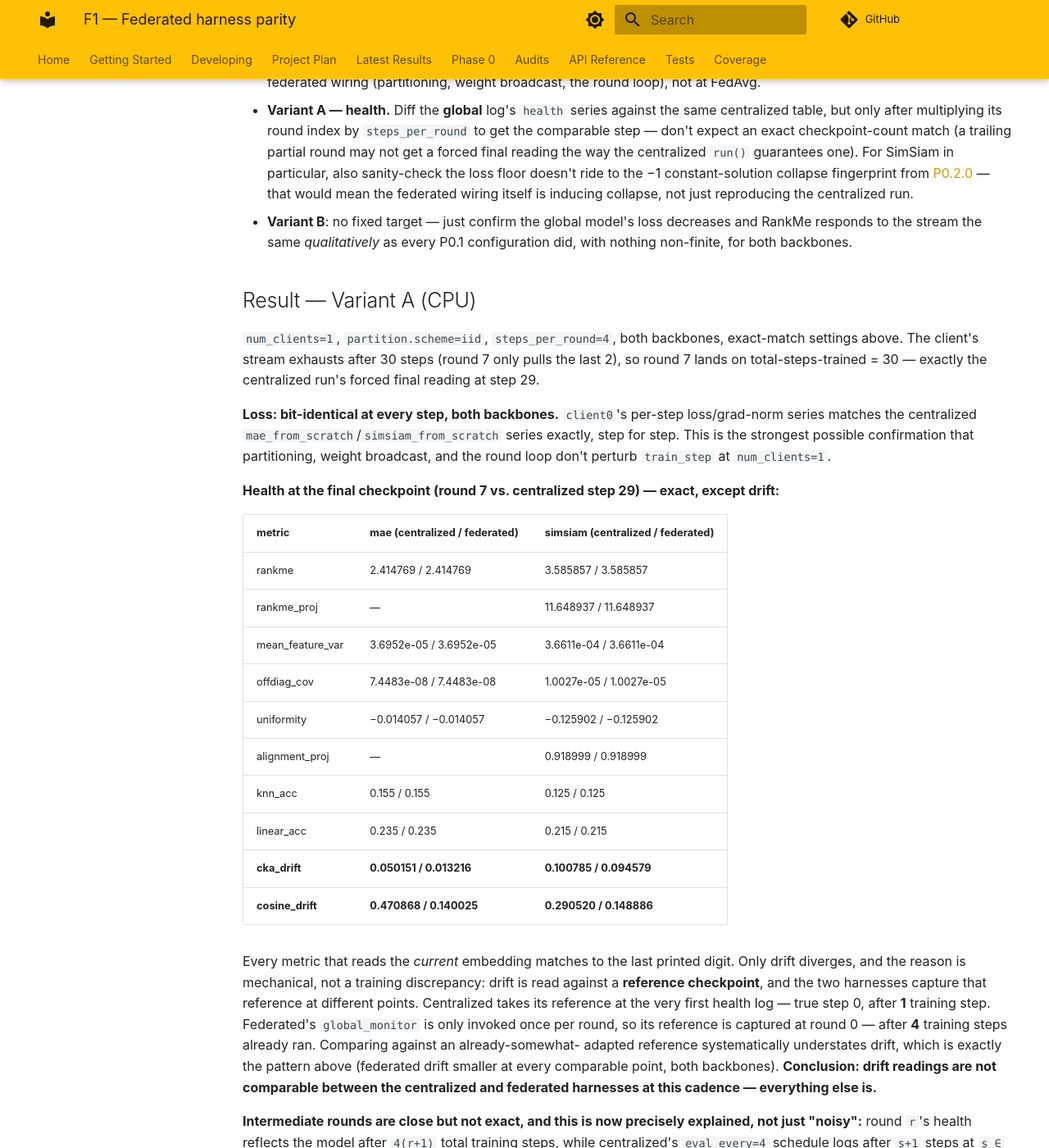
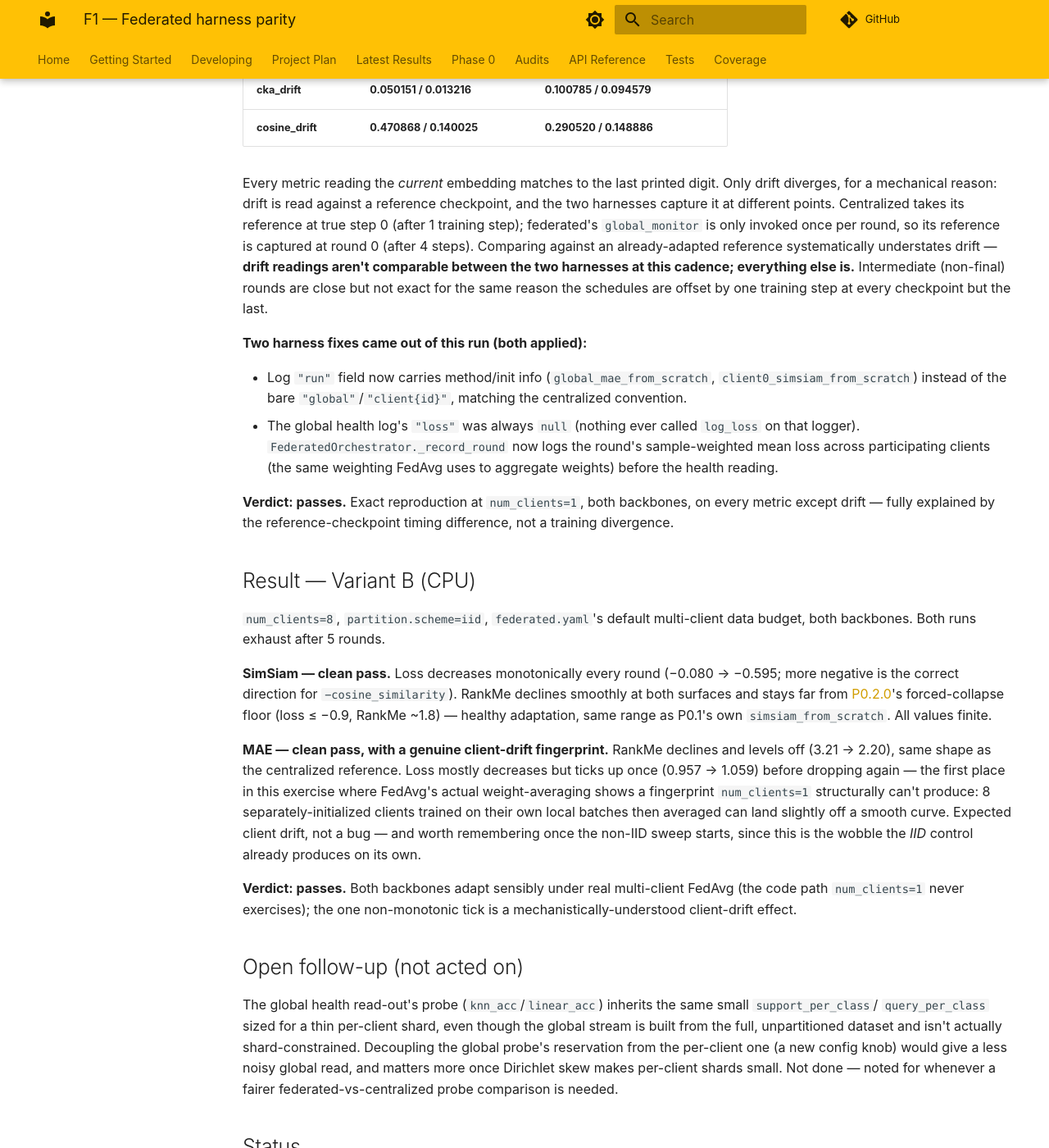
Before and after one commit to aidotse/cafl4ds, an MkDocs documentation site: the page built from docs/experiments/federated/F1.md, in a window 1280 px wide and 1400 px high, scrolled down 1933 px. Shown: the whole window at 82% size. Built offline with MkDocs 1.6.1 and Material for MkDocs 9.7.7, drawn with Linux system fonts in a browser that asks for light colours; comment, search, counter and statistics services are not loaded; some of the changed text lies outside the part shown.

Commit message:
finished results for basic iid federated experiments

````diff
--- a/docs/experiments/federated/F1.md
+++ b/docs/experiments/federated/F1.md
@@ -4,104 +4,59 @@ The first FL sub-study (see the [federated track overview](index.md)). Before an
 question is worth asking, the harness itself needs to reproduce the centralized reference it wraps
 ([P0.1](../phase0/P0.1.md)'s `from_scratch` tables) under degenerate settings where FedAvg either does nothing or
 should behave like one continuous model. This is the FL analogue of P0.1's own "does the loop run end-to-end" check —
-infrastructure validation, not a scientific result.
-
-Both `C`-factor backbones from P0.1 are covered, not just MAE: SimSiam is the collapse-*capable* method (predictor +
-stop-gradient), so it's the sharper check of whether FedAvg's periodic weight-averaging interacts badly with a method
-that already sits closer to a collapse failure mode — a question MAE's reconstruction objective can't raise.
+infrastructure validation, not a scientific result. Both `C`-factor backbones are covered: SimSiam is the
+collapse-*capable* method, so it's the sharper check of whether periodic weight-averaging interacts badly with a
+method already closer to a collapse failure mode — a question MAE's reconstruction objective can't raise.
 
 ## Two variants, two different bars
 
-The two runs below check different things and should be read differently:
+- **`num_clients=1` — exact reproduction.** FedAvg over one client is a no-op, and `partition_source` degenerates to
+    the original image order at `num_clients=1` for either scheme, so the client trains on identical data, same
+    order, same seed, through the same `train_step` code path centralized uses. Loss should match exactly.
+- **`partition.scheme=iid`, several clients — sanity check, not exact match.** Averaging several separately-trained
+    clients isn't identical to one continuous model even with no heterogeneity. The bar is qualitative: loss
+    decreases, RankMe responds to the stream, nothing diverges or NaNs.
 
-1. **`num_clients=1` — exact reproduction, but only for the loss series.** FedAvg over a single client is a no-op
-    (averaging one thing is that thing), and `partition_source` degenerates to the original image order for either
-    scheme at `num_clients=1` (checked in `cafl4ds/federated/partition.py`), so the client trains on bit-identical
-    data, in the same order, from the same seed, through the *same* `StreamingLoop.train_step` code path centralized
-    uses. So the **per-step loss** in the client's `run_log.jsonl` should match the centralized loss series closely.
-    **The health series does not line up automatically — this is a harness quirk, not noise to average away:**
-    `train_step` never calls the monitor itself; health is only logged inside `StreamingLoop.run()`'s own
-    `step % eval_every == 0` gate ([loop.py](../../../cafl4ds/loop.py)). The federated client is driven by
-    `train_round`, which calls `train_step` directly and never `run()` — so `eval_every` has **no effect** on the
-    federated path. The only health reading federated does is the orchestrator's own once-per-`steps_per_round`
-    measurement of the aggregated model, logged under the **round index** (not the true step count) with `era`
-    always `-1` (never the true era). So: match `steps_per_round` to the cadence you want checkpoints at, and
-    multiply the logged round index by `steps_per_round` to get the comparable true step — don't expect the raw
-    `step`/`era` columns to align, and don't expect a forced final-step reading the way `run()`'s `_finalize` gives
-    the centralized log. If the loss series matches but health checkpoints look sparse/misaligned, that's expected;
-    if the loss series itself diverges, the bug is in the federated wiring (partitioning, weight broadcast, the round
-    loop), not in FedAvg as an algorithm.
-2. **`partition.scheme=iid`, several clients — sanity check, not exact match.** Splitting the *same* IID data across
-    several clients and periodically averaging their weights is **not** mathematically identical to one continuous
-    model, even with no heterogeneity: each client takes several local steps between averages, so the trajectory is a
-    genuine (if mild) approximation. The bar here is qualitative — loss should still decrease, RankMe should still
-    respond to the stream, nothing should diverge or NaN — not that the numbers land on the centralized table.
+**A harness quirk that affects reading health, not training itself:** the federated client calls `train_step`
+directly (never `StreamingLoop.run()`), so `eval_every` has no effect on the federated path. Health is instead read
+once per round by the orchestrator, tagged by **round index** (not the true step count) with `era` always `-1`. Set
+`steps_per_round` to the cadence you want, and multiply the round index by it to get the comparable true step.
 
 ## How to run
 
-Centralized reference (already established, [P0.1](../phase0/P0.1.md)):
-
 ```bash
+# Centralized reference (P0.1):
 uv run python scripts/run_loop.py ssl=mae eval_every=4 data_root=data/stl10
 uv run python scripts/run_loop.py ssl=simsiam eval_every=4 data_root=data/stl10
-```
 
-**Variant A — `num_clients=1`, exact-match settings** (mirrors the centralized run's data budget and reservations
-exactly, so the two loss series should be directly comparable; `steps_per_round=4` matches the centralized
-`eval_every=4` cadence for the health checkpoints — note `eval_every` itself does nothing here, see above):
-
-```bash
+# Variant A — num_clients=1, exact-match settings (steps_per_round=4 mirrors eval_every=4):
 uv run python scripts/run_federated.py ssl=mae init=from_scratch num_clients=1 partition.scheme=iid \
     steps_per_round=4 data_root=data/stl10 \
     max_per_class=120 max_train_per_class=80 \
     support_per_class=20 query_per_class=20 era_eval_per_class=10
-
-
 uv run python scripts/run_federated.py ssl=simsiam init=from_scratch num_clients=1 partition.scheme=iid \
     steps_per_round=4 data_root=data/stl10 \
     max_per_class=120 max_train_per_class=80 \
     support_per_class=20 query_per_class=20 era_eval_per_class=10
-```
 
-**Variant B — `partition.scheme=iid`, 8 clients** (uses `federated.yaml`'s own multi-client data budget —
-`max_per_class=500`, `support_per_class=5`, `query_per_class=5`, `era_eval_per_class=2` — sized for a shard rather
-than the full centralized dataset; do not expect it to reproduce the centralized numbers, see above):
-
-```bash
+# Variant B — partition.scheme=iid, 8 clients (federated.yaml's own multi-client data budget):
 uv run python scripts/run_federated.py ssl=mae init=from_scratch num_clients=8 partition.scheme=iid \
     data_root=data/stl10
-
 uv run python scripts/run_federated.py ssl=simsiam init=from_scratch num_clients=8 partition.scheme=iid \
     data_root=data/stl10
 ```
 
-## What to compare
-
-Each run writes `run_log.jsonl` (centralized: one file; federated: one per client plus `global_*run_log.jsonl` for
-the aggregated model) to its Hydra run dir. Read the logs back with `cafl4ds.run_log.read_run` / `tabulate` (as in
-[P0.1](../phase0/P0.1.md#how-to-run)):
-
-- **Variant A — loss.** Diff the **client's** `loss` series (per training step, real step/era) against the matching
-    centralized table (`mae_from_scratch` or `simsiam_from_scratch`) — this is the row-for-row comparison. A
-    material mismatch points at the federated wiring (partitioning, weight broadcast, the round loop), not at FedAvg.
-- **Variant A — health.** Diff the **global** log's `health` series against the same centralized table, but only
-    after multiplying its round index by `steps_per_round` to get the comparable step — don't expect an exact
-    checkpoint-count match (a trailing partial round may not get a forced final reading the way the centralized
-    `run()` guarantees one). For SimSiam in particular, also sanity-check the loss floor doesn't ride to the −1
-    constant-solution collapse fingerprint from [P0.2.0](../phase0/P0.2.0.md) — that would mean the federated wiring
-    itself is inducing collapse, not just reproducing the centralized run.
-- **Variant B**: no fixed target — just confirm the global model's loss decreases and RankMe responds to the stream
-    the same *qualitatively* as every P0.1 configuration did, with nothing non-finite, for both backbones.
+Each run writes `run_log.jsonl` (federated: one per client plus `global_*run_log.jsonl` for the aggregated model) to
+its Hydra run dir; read back with `cafl4ds.run_log.read_run`/`tabulate` as in [P0.1](../phase0/P0.1.md#how-to-run).
 
 ## Result — Variant A (CPU)
 
-`num_clients=1`, `partition.scheme=iid`, `steps_per_round=4`, both backbones, exact-match settings above. The
-client's stream exhausts after 30 steps (round 7 only pulls the last 2), so round 7 lands on total-steps-trained =
-30 — exactly the centralized run's forced final reading at step 29.
+`num_clients=1`, `steps_per_round=4`, exact-match settings, both backbones. The stream exhausts at 30 steps (round 7
+pulls the last 2), landing exactly on the centralized run's forced final reading at step 29.
 
-**Loss: bit-identical at every step, both backbones.** `client0`'s per-step loss/grad-norm series matches the
-centralized `mae_from_scratch`/`simsiam_from_scratch` series exactly, step for step. This is the strongest possible
-confirmation that partitioning, weight broadcast, and the round loop don't perturb `train_step` at `num_clients=1`.
+**Loss: bit-identical at every step, both backbones.** `client0`'s per-step loss/grad-norm matches the centralized
+series exactly — the strongest possible confirmation that partitioning, weight broadcast, and the round loop don't
+perturb `train_step` at `num_clients=1`.
 
 **Health at the final checkpoint (round 7 vs. centralized step 29) — exact, except drift:**
 
@@ -118,31 +73,54 @@ confirmation that partitioning, weight broadcast, and the round loop don't pertu
 | **cka_drift** | **0.050151 / 0.013216** | **0.100785 / 0.094579** |
 | **cosine_drift** | **0.470868 / 0.140025** | **0.290520 / 0.148886** |
 
-Every metric that reads the *current* embedding matches to the last printed digit. Only drift diverges, and the
-reason is mechanical, not a training discrepancy: drift is read against a **reference checkpoint**, and the two
-harnesses capture that reference at different points. Centralized takes its reference at the very first health log
-— true step 0, after **1** training step. Federated's `global_monitor` is only invoked once per round, so its
-reference is captured at round 0 — after **4** training steps already ran. Comparing against an already-somewhat-
-adapted reference systematically understates drift, which is exactly the pattern above (federated drift smaller at
-every comparable point, both backbones). **Conclusion: drift readings are not comparable between the centralized and
-federated harnesses at this cadence — everything else is.**
+Every metric reading the *current* embedding matches to the last printed digit. Only drift diverges, for a
+mechanical reason: drift is read against a reference checkpoint, and the two harnesses capture it at different
+points. Centralized takes its reference at true step 0 (after 1 training step); federated's `global_monitor` is
+only invoked once per round, so its reference is captured at round 0 (after 4 steps). Comparing against an
+already-adapted reference systematically understates drift — **drift readings aren't comparable between the two
+harnesses at this cadence; everything else is.** Intermediate (non-final) rounds are close but not exact for the
+same reason the schedules are offset by one training step at every checkpoint but the last.
 
-**Intermediate rounds are close but not exact, and this is now precisely explained, not just "noisy":** round `r`'s
-health reflects the model after `4(r+1)` total training steps, while centralized's `eval_every=4` schedule logs
-after `s+1` steps at `s ∈ {0, 4, 8, ...}`. Those two schedules sit one training step apart at every checkpoint except
-the last, where the stream's exhaustion (30 steps, divisible by neither schedule's stride in a way that would
-otherwise misalign them) happens to line the two up exactly.
+**Two harness fixes came out of this run (both applied):**
 
-**Minor harness observation (not yet acted on):** the federated global log's `"run"` field is always the literal
-string `"global"`, with no method/config info — unlike the centralized run's `"run": "mae_from_scratch"` — making
-the two harder to tell apart when comparing raw log lines across backbones. Worth a small logging fix later
-(`scripts/run_federated.py`'s `RunLogger(..., run_name="global")` call), not addressed here.
+- Log `"run"` field now carries method/init info (`global_mae_from_scratch`, `client0_simsiam_from_scratch`)
+    instead of the bare `"global"`/`"client{id}"`, matching the centralized convention.
+- The global health log's `"loss"` was always `null` (nothing ever called `log_loss` on that logger).
+    `FederatedOrchestrator._record_round` now logs the round's sample-weighted mean loss across participating
+    clients (the same weighting FedAvg uses to aggregate weights) before the health reading.
 
-**Verdict: F1 Variant A passes.** The federated harness reproduces the centralized reference exactly at
-`num_clients=1`, for both backbones, on every metric except drift — and the drift gap is fully explained by a
-reference-checkpoint timing difference rather than by any divergence in training. Variant B (multi-client IID) is
-still pending.
+**Verdict: passes.** Exact reproduction at `num_clients=1`, both backbones, on every metric except drift — fully
+explained by the reference-checkpoint timing difference, not a training divergence.
+
+## Result — Variant B (CPU)
+
+`num_clients=8`, `partition.scheme=iid`, `federated.yaml`'s default multi-client data budget, both backbones. Both
+runs exhaust after 5 rounds.
+
+**SimSiam — clean pass.** Loss decreases monotonically every round (−0.080 → −0.595; more negative is the correct
+direction for `−cosine_similarity`). RankMe declines smoothly at both surfaces and stays far from
+[P0.2.0](../phase0/P0.2.0.md)'s forced-collapse floor (loss ≤ −0.9, RankMe ~1.8) — healthy adaptation, same range as
+P0.1's own `simsiam_from_scratch`. All values finite.
+
+**MAE — clean pass, with a genuine client-drift fingerprint.** RankMe declines and levels off (3.21 → 2.20), same
+shape as the centralized reference. Loss mostly decreases but ticks up once (0.957 → 1.059) before dropping again —
+the first place in this exercise where FedAvg's actual weight-averaging shows a fingerprint `num_clients=1`
+structurally can't produce: 8 separately-initialized clients trained on their own local batches then averaged can
+land slightly off a smooth curve. Expected client drift, not a bug — and worth remembering once the non-IID sweep
+starts, since this is the wobble the *IID* control already produces on its own.
+
+**Verdict: passes.** Both backbones adapt sensibly under real multi-client FedAvg (the code path `num_clients=1`
+never exercises); the one non-monotonic tick is a mechanistically-understood client-drift effect.
+
+## Open follow-up (not acted on)
+
+The global health read-out's probe (`knn_acc`/`linear_acc`) inherits the same small `support_per_class`/
+`query_per_class` sized for a thin per-client shard, even though the global stream is built from the full,
+unpartitioned dataset and isn't actually shard-constrained. Decoupling the global probe's reservation from the
+per-client one (a new config knob) would give a less noisy global read, and matters more once Dirichlet skew makes
+per-client shards small. Not done — noted for whenever a fairer federated-vs-centralized probe comparison is needed.
 
 ## Status
 
-🟡 Variant A complete and passing (see Result above); Variant B (multi-client IID sanity check) not yet run.
+✅ **F1 complete.** Variant A and B both pass. The harness is trusted; the non-IID sweep (see the
+[federated track overview](index.md#open-questions-not-yet-scoped-into-a-sub-study)) is next.
--- a/docs/experiments/federated/index.md
+++ b/docs/experiments/federated/index.md
@@ -25,7 +25,7 @@ single-process FedAvg simulation layered on the Phase-0 streaming loop:
 
 | ID | Sub-study | What it establishes | Status |
 | -- | -- | -- | -- |
-| F1 | [Federated harness parity](F1.md) | Confirms the FedAvg harness reproduces the centralized [P0.1](../phase0/P0.1.md) reference under a degenerate/IID partition, before any non-IID skew is introduced — the FL analogue of P0.1's "does the loop run end-to-end" check. | 🟡 `num_clients=1` passes exactly (loss + all health metrics but drift, both backbones); multi-client IID variant pending |
+| F1 | [Federated harness parity](F1.md) | Confirms the FedAvg harness reproduces the centralized [P0.1](../phase0/P0.1.md) reference under a degenerate/IID partition, before any non-IID skew is introduced — the FL analogue of P0.1's "does the loop run end-to-end" check. | ✅ **Complete** — exact reproduction at `num_clients=1`; multi-client FedAvg adapts sensibly under the IID control, both backbones |
 
 ## Open questions (not yet scoped into a sub-study)
 
````
